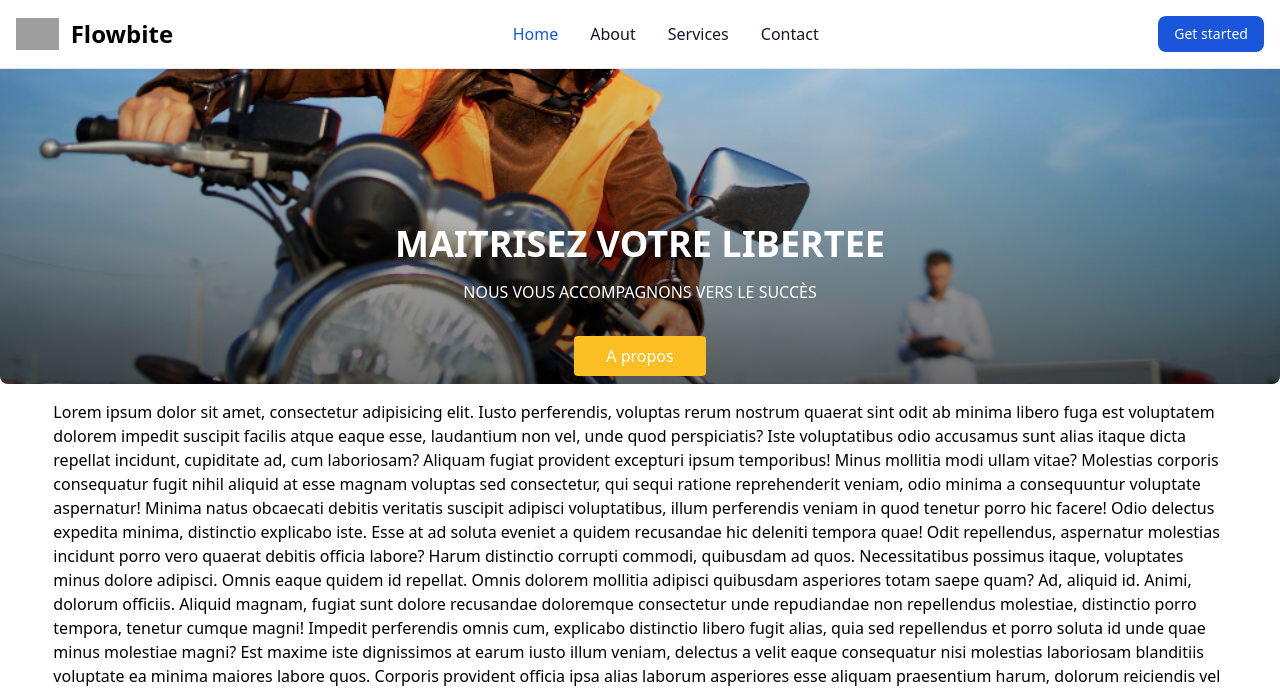
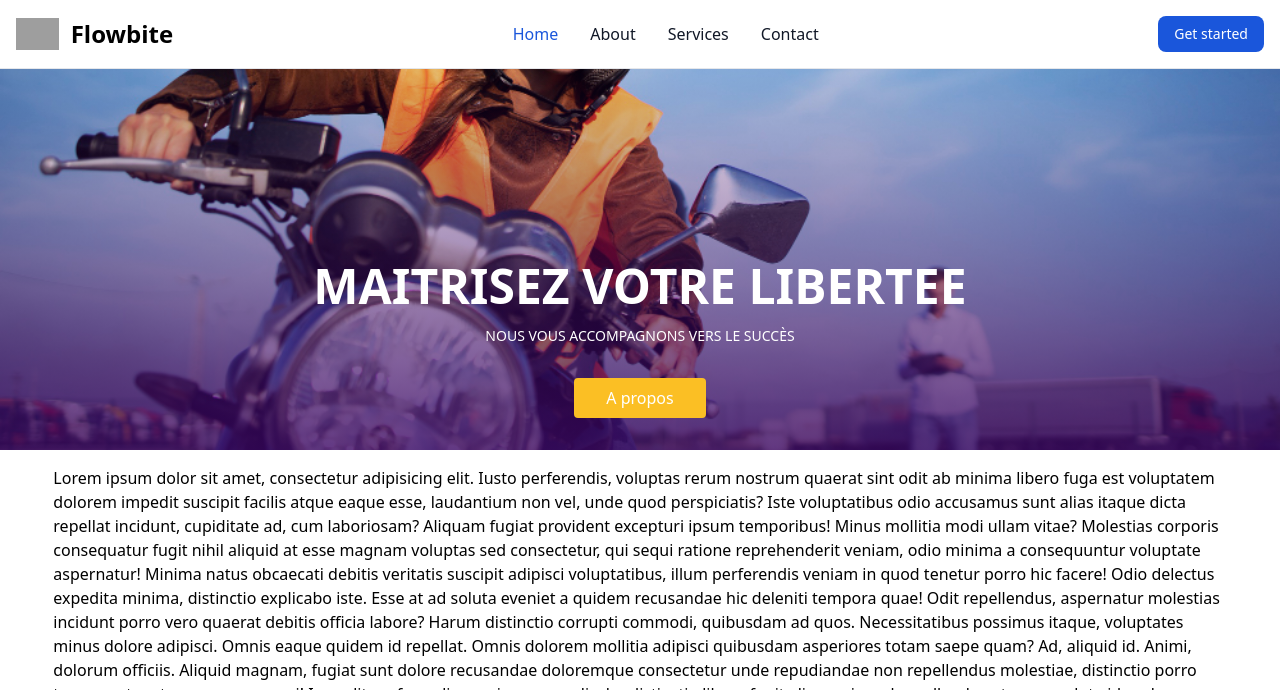
Before and after one commit to DrEPL/safe-auto-ecole, a Django app: page / in a window 1280 px wide. Shown: the top 690 px of the page. Run offline with Django 5.2, Linux system fonts and the light colour scheme; some libraries are stand-ins or nearby versions; grey boxes are pictures that could not be loaded.

Commit message:
fix: parallax effect

```diff
--- a/static/src/output.css
+++ b/static/src/output.css
@@ -1238,24 +1230,12 @@ input:checked + .toggle-bg {
   height: 24rem;
 }
 
-.h-3 {
-  height: 0.75rem;
-}
-
-.h-56 {
-  height: 14rem;
-}
-
-.h-full {
-  height: 100%;
-}
-
-.h-\[\] {
-  height: ;
-}
-
-.h-\[400px\] {
-  height: 400px;
+.h-\[450px\] {
+  height: 450px;
+}
+
+.h-20 {
+  height: 5rem;
 }
 
 .w-1\/2 {
@@ -1555,12 +1534,38 @@ input:checked + .toggle-bg {
   background-color: rgb(255 255 255 / 0.5);
 }
 
-.bg-white\/30 {
-  background-color: rgb(255 255 255 / 0.3);
+.bg-gradient-to-b {
+  background-image: linear-gradient(to bottom, var(--tw-gradient-stops));
+}
+
+.from-transparent {
+  --tw-gradient-from: transparent var(--tw-gradient-from-position);
+  --tw-gradient-to: rgb(0 0 0 / 0) var(--tw-gradient-to-position);
+  --tw-gradient-stops: var(--tw-gradient-from), var(--tw-gradient-to);
+}
+
+.to-gray-900 {
+  --tw-gradient-to: #111827 var(--tw-gradient-to-position);
+}
+
+.to-black {
+  --tw-gradient-to: #000000 var(--tw-gradient-to-position);
+}
+
+.to-purple-800 {
+  --tw-gradient-to: #5521B5 var(--tw-gradient-to-position);
+}
+
+.to-purple-950 {
+  --tw-gradient-to: #3b0764 var(--tw-gradient-to-position);
 }
 
 .bg-cover {
   background-size: cover;
+}
+
+.bg-fixed {
+  background-attachment: fixed;
 }
 
 .bg-center {
@@ -1631,6 +1636,10 @@ input:checked + .toggle-bg {
   padding-bottom: 1rem;
 }
 
+.pb-8 {
+  padding-bottom: 2rem;
+}
+
 .pt-2 {
   padding-top: 0.5rem;
 }
@@ -1670,6 +1679,14 @@ input:checked + .toggle-bg {
   font-weight: 600;
 }
 
+.font-extrabold {
+  font-weight: 800;
+}
+
+.font-light {
+  font-weight: 300;
+}
+
 .uppercase {
   text-transform: uppercase;
 }
@@ -1713,6 +1730,10 @@ input:checked + .toggle-bg {
 
 .opacity-100 {
   opacity: 1;
+}
+
+.opacity-80 {
+  opacity: 0.8;
 }
 
 .shadow {
@@ -1764,20 +1785,12 @@ input:checked + .toggle-bg {
   transition-duration: 700ms;
 }
 
-.duration-500 {
-  transition-duration: 500ms;
+.ease-linear {
+  transition-timing-function: linear;
 }
 
 .ease-out {
   transition-timing-function: cubic-bezier(0, 0, 0.2, 1);
-}
-
-.ease-in-out {
-  transition-timing-function: cubic-bezier(0.4, 0, 0.2, 1);
-}
-
-.ease-linear {
-  transition-timing-function: linear;
 }
 
 .hover\:border-gray-300:hover {
@@ -2066,6 +2042,11 @@ input:checked + .toggle-bg {
     line-height: 2.5rem;
   }
 
+  .md\:text-5xl {
+    font-size: 3rem;
+    line-height: 1;
+  }
+
   .md\:text-blue-700 {
     --tw-text-opacity: 1;
     color: rgb(26 86 219 / var(--tw-text-opacity));
--- a/templates/_base.html
+++ b/templates/_base.html
@@ -7,17 +7,22 @@
   <body class="w-full">
     {% include 'partials/navigation.html' %}
 
-    <div id="indicators-carousel" class="relative w-full" data-carousel="slide">
-        <!-- Carousel wrapper -->
-        <div class="relative h overflow-hidden rounded-lg md:h-96">
-             <!-- Item 1 -->
-            <div class="hidden duration-700 ease-linear" data-carousel-item="active">
+
+
     <div class="w-full relative">
-                    <div class="fixed  bg-center bg-no-repeat bg-cover h-96 flex items-center  w-full" style="z-index: 0; background-image: url('{% static 'images/ecolemoto.jpg' %}');">
-                      <div class="absolute inset-0" style="background: linear-gradient(to bottom, transparent, rgba(0, 0, 0, 0.6));"></div>
+        <div class="bg-fixed bg-center bg-no-repeat bg-cover h-[450px] flex items-end pb-8 w-full" style="z-index: 0; background-image: url('{% static 'images/ecolemoto.jpg' %}');">
+          <div class="absolute inset-0 bg-gradient-to-b from-transparent to-purple-950 opacity-80"></div>
+          {% comment %} <div class="absolute inset-0" style="background: linear-gradient(to bottom, transparent, rgba(0, 0, 0, 0.6));"></div> {% endcomment %}
           {% comment %} <img src="{% static 'images/ecolemoto.jpg' %}" alt="" srcset=""> {% endcomment %}
+          <div class="text-white px-8 w-full mt-16 z-10 ">
+            <h3 class="mx-auto text-lg font-bold md:text-5xl texet-white w-full text-center md:text-rigth">MAITRISEZ VOTRE LIBERTEE</h3>
+            <p class="mx-auto text-sm mt-4 w-11/12 md:w-7/12 font-light text-center uppercase">Nous vous accompagnons vers le succès</p>
+            <div class="flex justify-center mt-8 items-center mx-auto" >
+              <a href="#" class="bg-amber-400 py-2 px-8 rounded">A propos</a>
             </div>
-                    <div class="relative z-20 mt-4 pb-4">
+          </div>
+        </div>
+        {% comment %} <div class="relative z-20 mt-4 pb-4">
           <div class="h-96 flex items-end" style="z-index: 10; padding-bottom: 24px;">
             <div class="text-white px-8 w-full mt-16">
               <h3 class="text-sm font-bold md:text-4xl texet-white w-full text-center md:text-rigth" style="">MAITRISEZ VOTRE LIBERTEE</h3>
@@ -27,37 +32,8 @@
               </div>
             </div>
           </div>
-                    </div>
-                  </div>
-            </div>
-            <!-- Item 2 -->
-            <div class="hidden duration-700 ease-linear" data-carousel-item>
-                <div class="w-full relative">
-                    <div class="fixed  bg-center bg-no-repeat bg-cover h-96 flex items-center  w-full" style="z-index: 0; background-image: url('{% static 'images/ecolemoto.jpg' %}');">
-                      <div class="absolute inset-0" style="background: linear-gradient(to bottom, transparent, rgba(0, 0, 0, 0.6));"></div>
-                      {% comment %} <img src="{% static 'images/ecolemoto.jpg' %}" alt="" srcset=""> {% endcomment %}
-                    </div>
-                    <div class="relative z-20 mt-4 pb-4">
-                      <div class="h-96 flex items-end" style="z-index: 10; padding-bottom: 24px;">
-                        <div class="text-white px-8 w-full mt-16">
-                          <h3 class="text-sm font-bold md:text-4xl texet-white w-full text-center md:text-rigth" style="">MAITRISEZ VOTRE LIBERTEE</h3>
-                          <p class="mt-4 w-11/12 md:w-7/12 text-center mx-auto uppercase">Nous vous accompagnons vers le succès</p>
-                          <div class="flex justify-center mt-8 items-center" style="height: 40px;">
-                            <a href="#" class="bg-amber-400 py-2 px-8 rounded">A propos</a>
-                          </div>
-                        </div>
-                      </div>
-                    </div>
-                  </div>
-            </div>
-        </div>
-        <!-- Slider indicators -->
-        {% comment %} <div class="absolute z-30 flex -translate-x-1/2 space-x-3 rtl:space-x-reverse bottom-5 left-20">
-            <button type="button" class="w-3 h-3 rounded-full" aria-current="false" aria-label="Slide 2" data-carousel-slide-to="1"></button>
-            <button type="button" class="w-3 h-3 rounded-full" aria-current="false" aria-label="Slide 3" data-carousel-slide-to="2"></button>
         </div> {% endcomment %}
       </div>
-
 
     <div class="relative bg-white pt-4">
         <div class="w-11/12 mx-auto">
```
Also changed, not shown: other parts of static/src/output.css (+38 -84 lines), templates/partials/carroussel.html (added, +50 -0 lines). Lines whose indentation alone changed are shown as unchanged.
